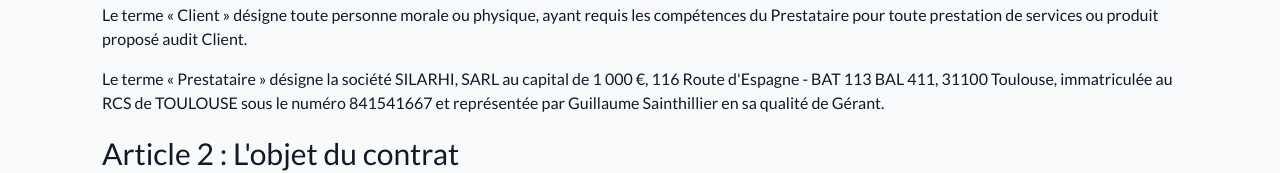
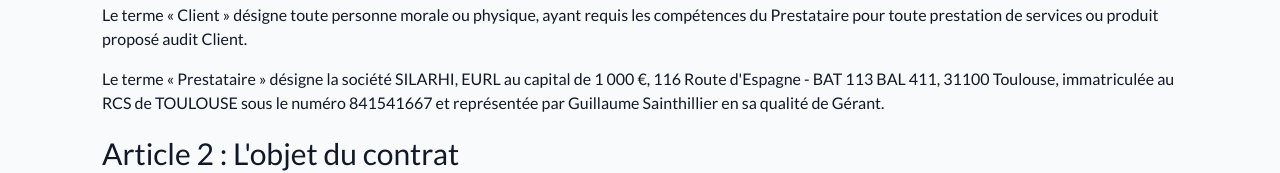
Before and after one commit to silarhi/silarhi.fr, a Next.js app: page /conditions-generales-de-vente in a window 1280 px wide. Shown: the part 539-712 px from the top of the page. Built offline with nearby package versions, Linux system fonts and the light colour scheme; no server answers.

Commit message:
fix(legal): state the EURL legal form on both legal pages
The legal notice said SASU and the terms of sale said SARL for the same company; the legal form is EURL.

```diff
--- a/src/app/conditions-generales-de-vente/page.tsx
+++ b/src/app/conditions-generales-de-vente/page.tsx
@@ -30,7 +30,7 @@ export default function Page() {
                     Prestataire pour toute prestation de services ou produit proposé audit Client.
                 </p>
                 <p>
-                    Le terme « Prestataire » désigne la société SILARHI, SARL au capital de 1 000 €, 116 Route
+                    Le terme « Prestataire » désigne la société SILARHI, EURL au capital de 1 000 €, 116 Route
                     d&apos;Espagne - BAT 113 BAL 411, 31100 Toulouse, immatriculée au RCS de TOULOUSE sous le numéro
                     841541667 et représentée par Guillaume Sainthillier en sa qualité de Gérant.
                 </p>
--- a/src/app/mentions-legales/page.tsx
+++ b/src/app/mentions-legales/page.tsx
@@ -24,7 +24,7 @@ export default function LegalMentionPage() {
                     le cadre de sa réalisation et de son suivi :<br />
                 </p>
                 <p>
-                    <strong>Propriétaire</strong>&nbsp;: SILARHI – SASU – SIRET N° 84154166700017 – 116 Route d&apos;
+                    <strong>Propriétaire</strong>&nbsp;: SILARHI – EURL – SIRET N° 84154166700017 – 116 Route d&apos;
                     Espagne, BAL 411, 31100 Toulouse
                     <br />
                     <strong>Créateur</strong>&nbsp;:&nbsp;<a href="https://sainthillier.fr/">Guillaume Sainthillier</a>
```
